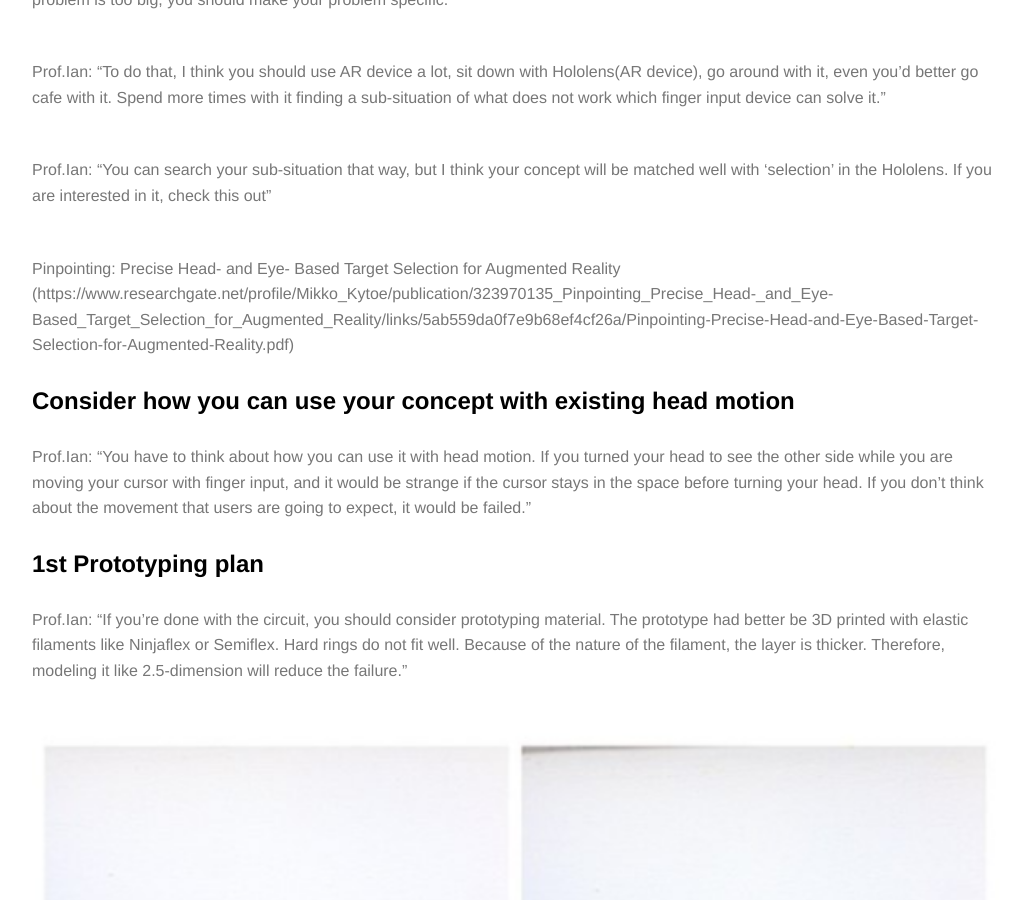
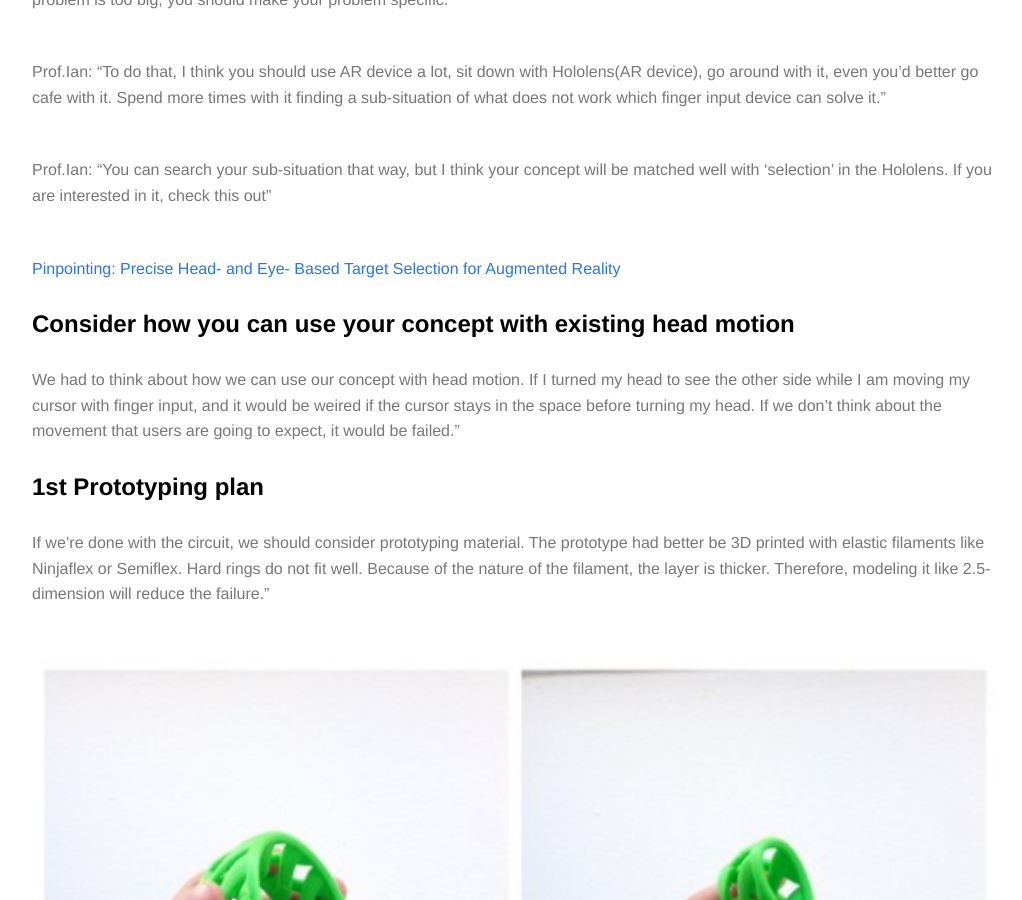
Before and after one commit to unist-AR/unist-AR.github.io, a Jekyll site: the page built from _posts/2018-04-20-Week-6.md, in a window 1280 px wide and 900 px high, scrolled down 464 px. Shown: the whole window, without its empty margins (123-1145 px from the left). Built offline with Jekyll 4.4.1, drawn with Linux system fonts in a browser that asks for light colours; some web fonts are replaced.

Commit message:
Update 2018-04-20-Week-6.md

```diff
--- a/_posts/2018-04-20-Week-6.md
+++ b/_posts/2018-04-20-Week-6.md
@@ -17,18 +17,17 @@ Prof.Ian: "You can search your sub-situation that way,
 but I think your concept will be matched well with 'selection' in the Hololens.
 If you are interested in it, check this out"<br>
 
-Pinpointing: Precise Head- and Eye- Based Target Selection for Augmented Reality
-(https://www.researchgate.net/profile/Mikko_Kytoe/publication/323970135_Pinpointing_Precise_Head-_and_Eye-Based_Target_Selection_for_Augmented_Reality/links/5ab559da0f7e9b68ef4cf26a/Pinpointing-Precise-Head-and-Eye-Based-Target-Selection-for-Augmented-Reality.pdf)
+[Pinpointing: Precise Head- and Eye- Based Target Selection for Augmented Reality](https://www.researchgate.net/profile/Mikko_Kytoe/publication/323970135_Pinpointing_Precise_Head-_and_Eye-Based_Target_Selection_for_Augmented_Reality/links/5ab559da0f7e9b68ef4cf26a/Pinpointing-Precise-Head-and-Eye-Based-Target-Selection-for-Augmented-Reality.pdf)
 <br>
 
 ## Consider how you can use your concept with existing head motion
-Prof.Ian: "You have to think about how you can use it with head motion.
-If you turned your head to see the other side while you are moving your cursor with finger input,
-and it would be strange if the cursor stays in the space before turning your head.
-If you don't think about the movement that users are going to expect, it would be failed."
+We had to think about how we can use our concept with head motion.
+If I turned my head to see the other side while I am moving my cursor with finger input,
+and it would be weired if the cursor stays in the space before turning my head.
+If we don't think about the movement that users are going to expect, it would be failed."
 
 ## 1st Prototyping plan
-Prof.Ian: "If you're done with the circuit, you should consider prototyping material.
+If we're done with the circuit, we should consider prototyping material.
 The prototype had better be 3D printed with elastic filaments like Ninjaflex or Semiflex.
 Hard rings do not fit well.
 Because of the nature of the filament, the layer is thicker.
```
